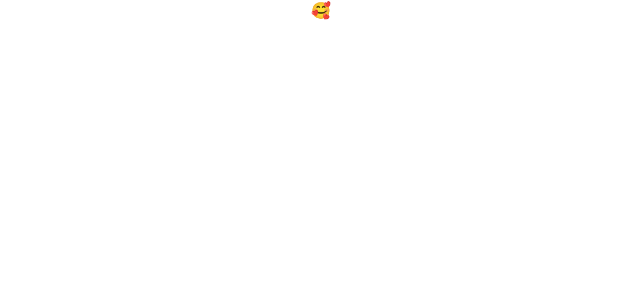
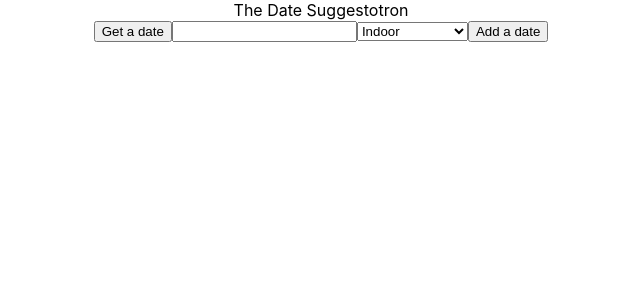
Before and after one commit to kengchuan95/DateSuggestotron, a React (Create React App) app in the folder app/: page / in a window 1280 px wide. Shown: the top 300 px of the page, without its empty margins (319-959 px from the left). Built offline with nearby package versions, Linux system fonts and the light colour scheme.

Commit message:
set up components

```diff
--- a/app/src/App.tsx
+++ b/app/src/App.tsx
@@ -1,11 +1,25 @@
 import React from 'react';
-import logo from './logo.svg';
 import './App.css';
+import Header from './Header';
+import Button from './Button';
+import TextInput from './TextInput';
+import SelectInput from './SelectInput';
 
 function App() {
+  const dateCategories = [
+    { label: 'Indoor', value: 'Indoor' },
+    { label: 'Outdoor', value: 'Outdoor' },
+    { label: 'Cooking', value: 'Cooking' },
+    { label: 'Movies and TV', value: 'Videos' }
+  ];
+
   return (
     <div className="App">
-      🥰
+      <Header />
+      <Button text="Get a date" />
+      <TextInput />
+      <SelectInput options={dateCategories} />
+      <Button text="Add a date" />
     </div>
   );
 }
--- /dev/null
+++ b/app/src/Button.tsx
@@ -0,0 +1,12 @@
+import React from 'react';
+
+type ButtonProps = {
+  text: string;
+  onClick?: Function;
+}
+
+function Button({ text, onClick }: ButtonProps) {
+  return <button onClick={() => onClick}>{text}</button>;
+}
+
+export default Button;
--- /dev/null
+++ b/app/src/Header.tsx
@@ -0,0 +1,7 @@
+import React from 'react';
+
+function Header() {
+  return <div>The Date Suggestotron</div>;
+}
+
+export default Header;
--- /dev/null
+++ b/app/src/SelectInput.tsx
@@ -0,0 +1,22 @@
+import React from 'react';
+
+type SelectInputOption = {
+  value: string;
+  label: string;
+}
+
+type SelectInputProps = {
+  options: Array<SelectInputOption>
+}
+
+function SelectInput({ options }: SelectInputProps) {
+  return (
+    <select>
+      {options.map((option: SelectInputOption) =>
+        <option value={option.value}>{option.label}</option>
+      )}
+    </select>
+  );
+}
+
+export default SelectInput;
--- /dev/null
+++ b/app/src/TextInput.tsx
@@ -0,0 +1,7 @@
+import React from 'react';
+
+function TextInput() {
+  return <input type="text"></input>;
+}
+
+export default TextInput;
```
